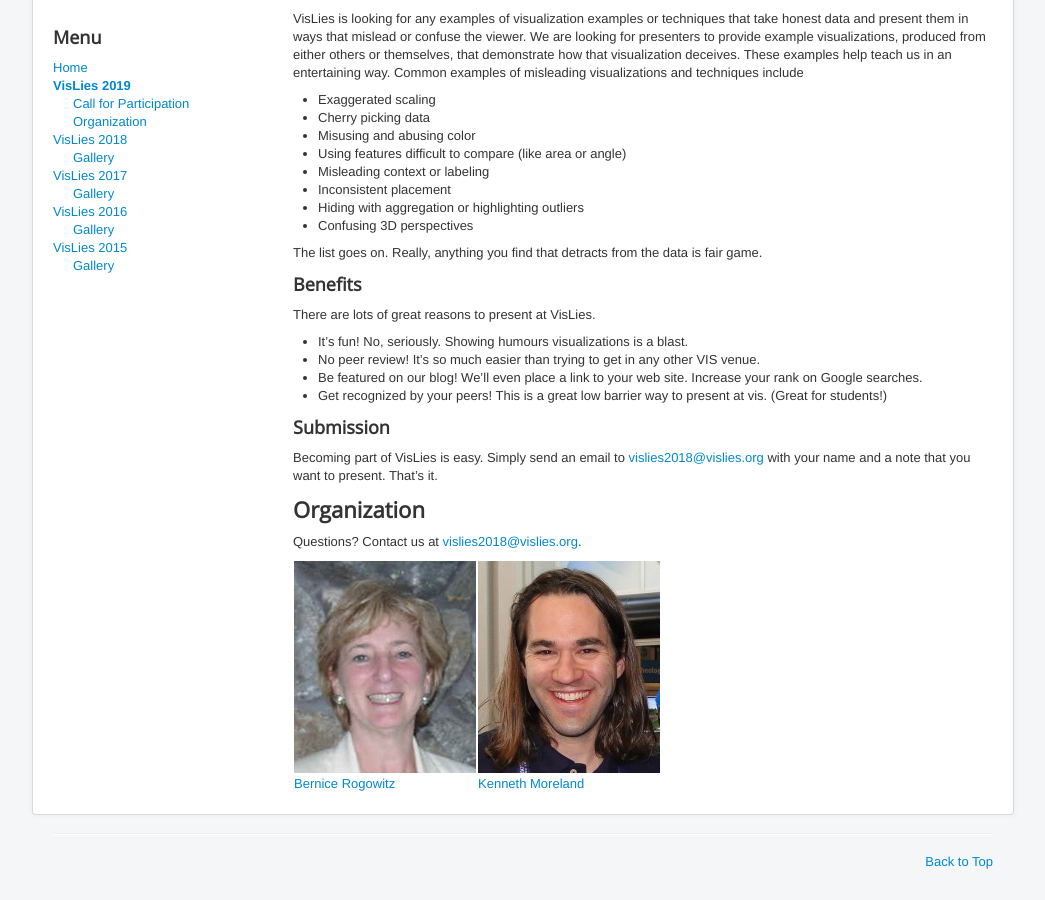
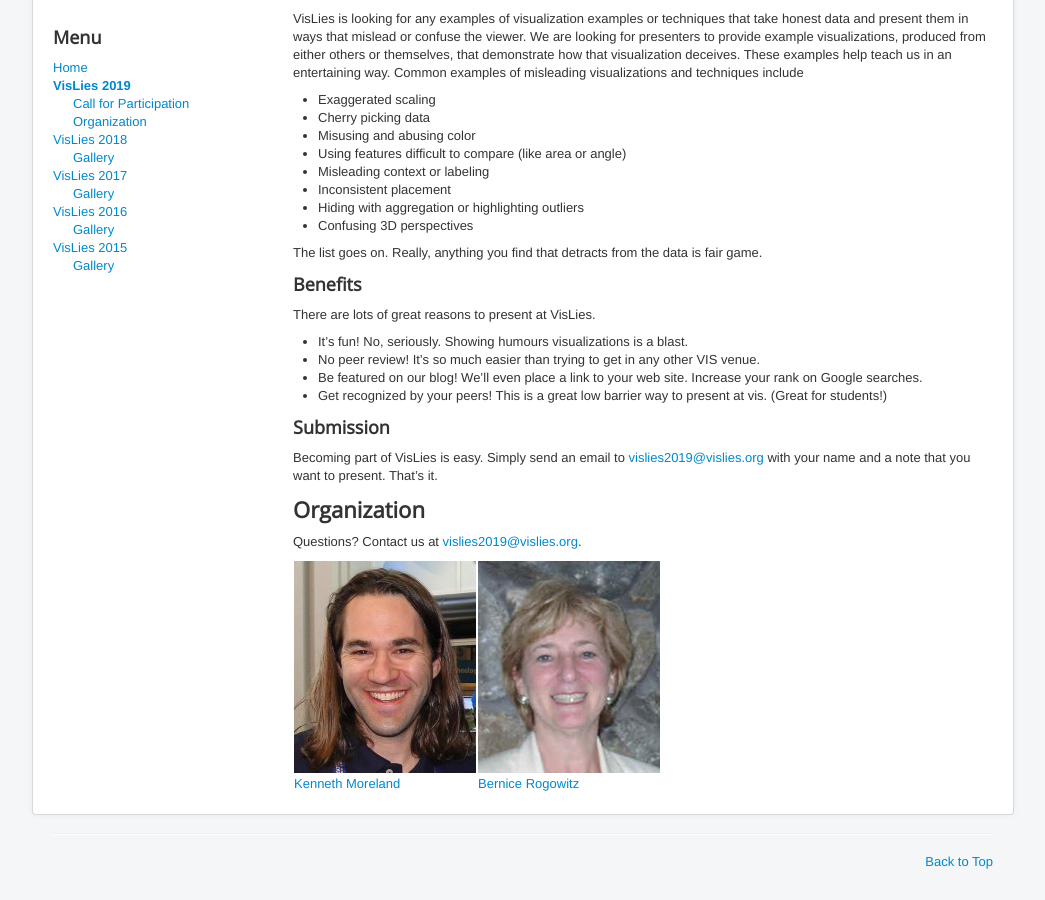
Before and after one commit to vislies/2019, a Jekyll site: the page built from index.md, in a window 1280 px wide and 900 px high, scrolled down 687 px. Shown: the whole window, without its empty margins (117-1162 px from the left). Built offline with Jekyll 4.4.1, drawn with Linux system fonts in a browser that asks for light colours.

Commit message:
Update mailing list

```diff
--- a/index.md
+++ b/index.md
@@ -70,13 +70,13 @@ There are lots of great reasons to present at VisLies.
 ### Submission
 
 Becoming part of VisLies is easy. Simply send an email to
-<a href="mailto:vislies2018@vislies.org">vislies2018@vislies.org</a> with
+<a href="mailto:vislies2019@vislies.org">vislies2019@vislies.org</a> with
 your name and a note that you want to present. That's it.
 
 ## Organization
 
 Questions? Contact us at
-<a href="mailto:vislies2018@vislies.org">vislies2018@vislies.org</a>.
+<a href="mailto:vislies2019@vislies.org">vislies2019@vislies.org</a>.
 
-| ![Bernice Rogowitz](images/Bernice.jpg) | ![Kenneth Moreland](images/Ken.jpg) |
-| <a href="https://sites.google.com/site/bernicerogowitz/">Bernice Rogowitz</a> | <a href="http://www.kennethmoreland.com/">Kenneth Moreland</a> |
+| ![Kenneth Moreland](images/Ken.jpg) | ![Bernice Rogowitz](images/Bernice.jpg) |
+| <a href="http://www.kennethmoreland.com/">Kenneth Moreland</a> | <a href="https://sites.google.com/site/bernicerogowitz/">Bernice Rogowitz</a> |
```
